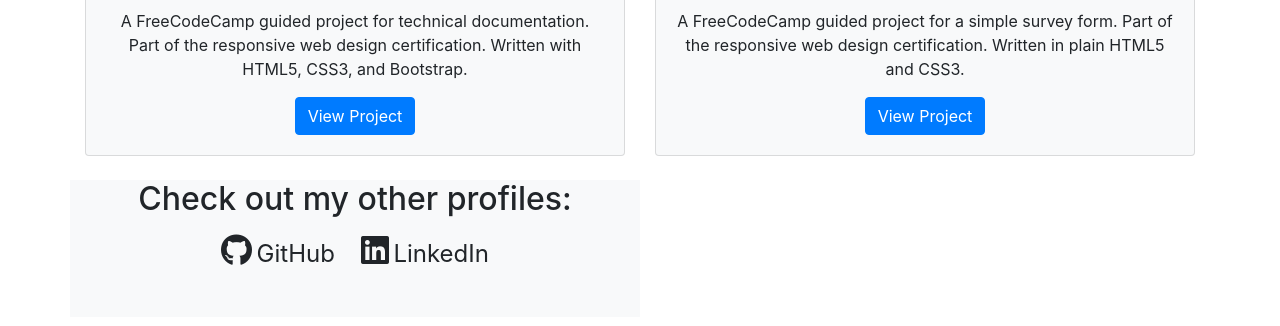
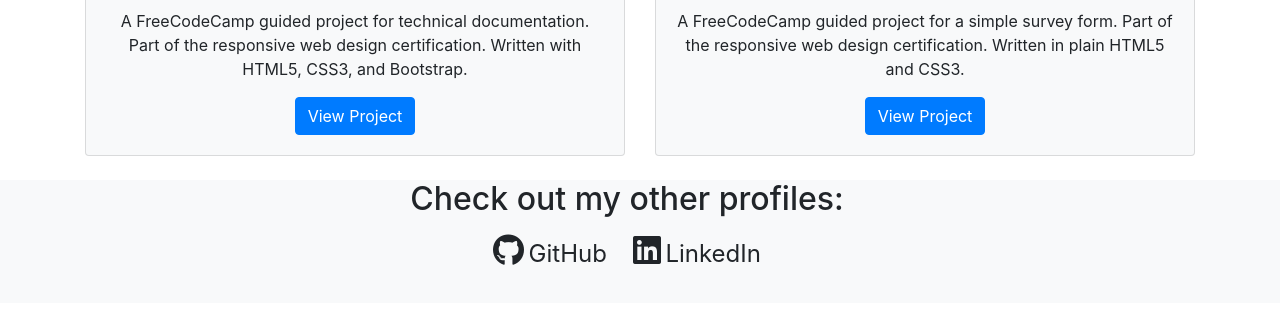
Before and after one commit to ajdiago/personal-portfolio, a plain HTML site: page index.html in a window 1280 px wide. Shown: the part 1961-2287 px from the top of the page. Drawn offline with nearby package versions, Linux system fonts and the light colour scheme.

Commit message:
adjusted profiles section alignment

```diff
--- a/index.html
+++ b/index.html
@@ -100,11 +100,13 @@
             </div>
           </div>
         </div>
+      </div>
+    </div>
 
     <!-- Profile Links -->
-        <div class="container bg-light" id="contact">
+    <div class="container-fluid bg-light text-center" id="contact">
       <div class="row">
-            <div class="col-sm-12">
+        <div class="col">
           <h2>Check out my other profiles:</h2>
           <a href="https://github.com/ajdiago" target="_blank" class="btn" id="profile-link">
             <i class="fab fa-github"></i>
```
Lines whose indentation alone changed are shown as unchanged.
